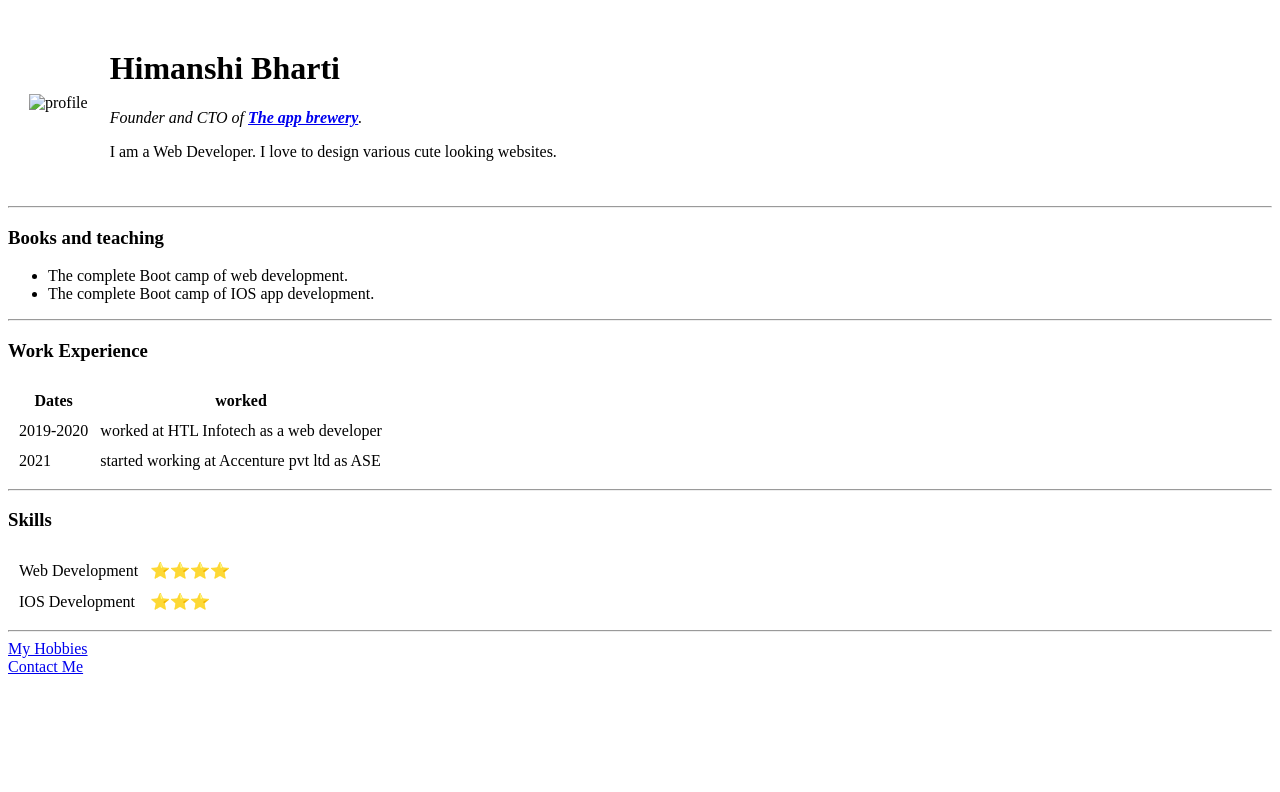
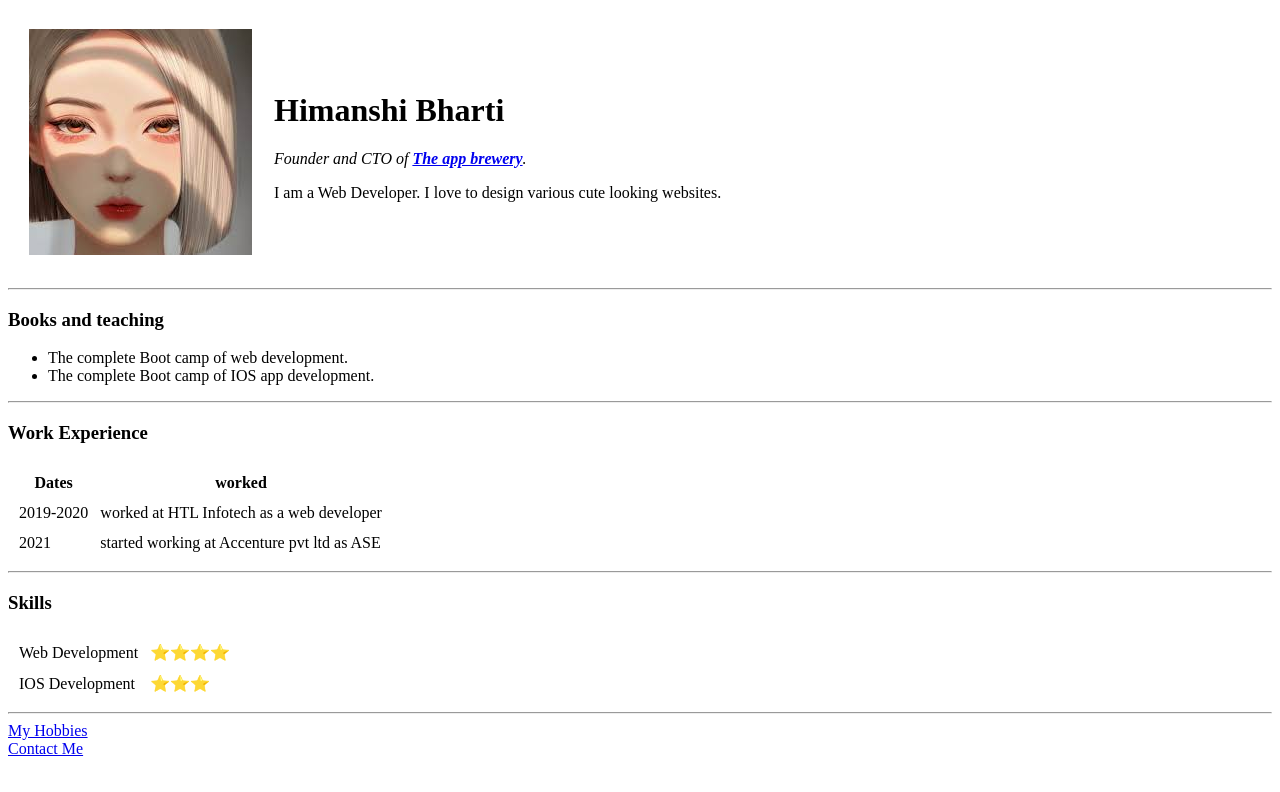
Before and after one commit to Himanshi-Bharti/cv, a plain HTML site: page index.html in a window 1280 px wide. Drawn offline with Linux system fonts and the light colour scheme; the site is published under a folder, as on GitHub Pages, so addresses that start at the root find nothing.

Commit message:
commited changes

```diff
--- a/index.html
+++ b/index.html
@@ -9,7 +9,7 @@
 <body>
   <table cellspacing="20">
     <tr>
-      <td><img src="/images.jpg" alt="profile"></td>
+      <td><img src="images.jpg" alt="profile"></td>
       <td>
         <h1>Himanshi Bharti</h1>
         <p><em>Founder and CTO of <strong><a href="https://appbrewery.com/">The app brewery</a></strong>.</em></p>
```
